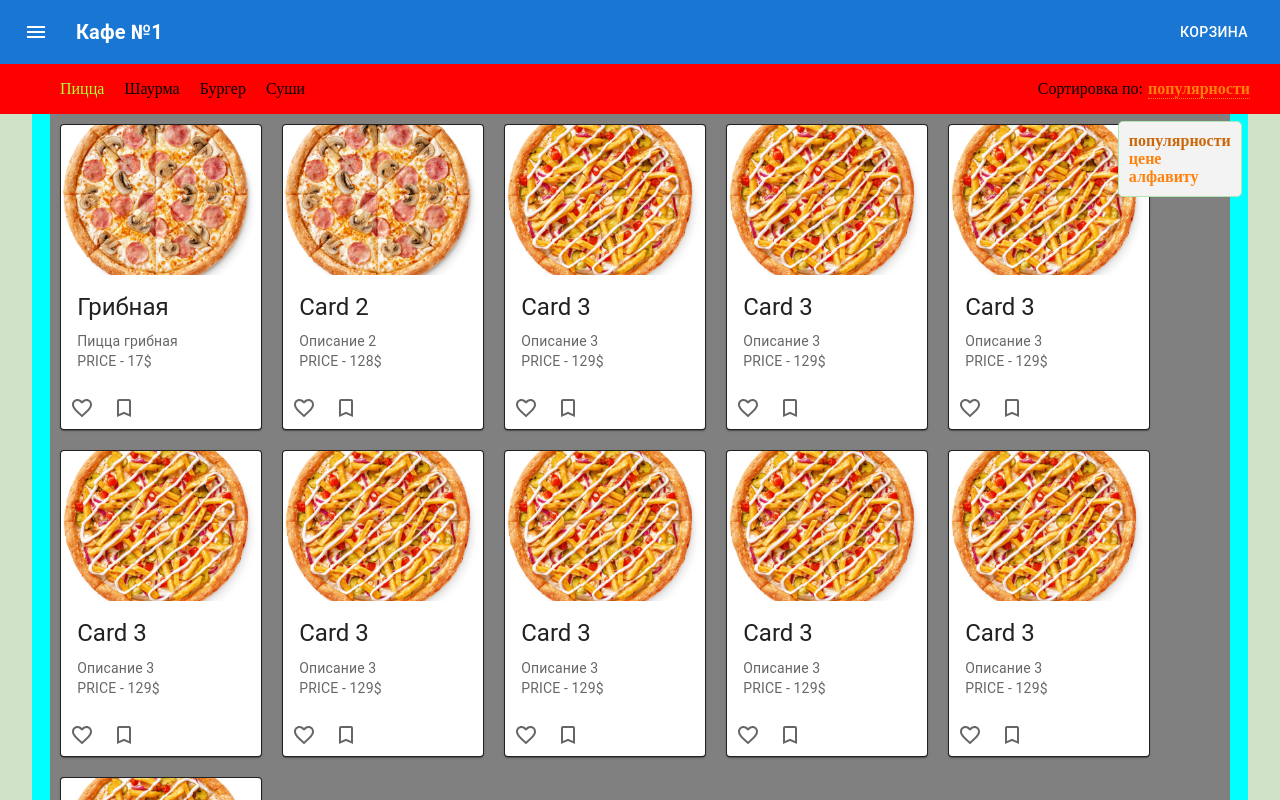
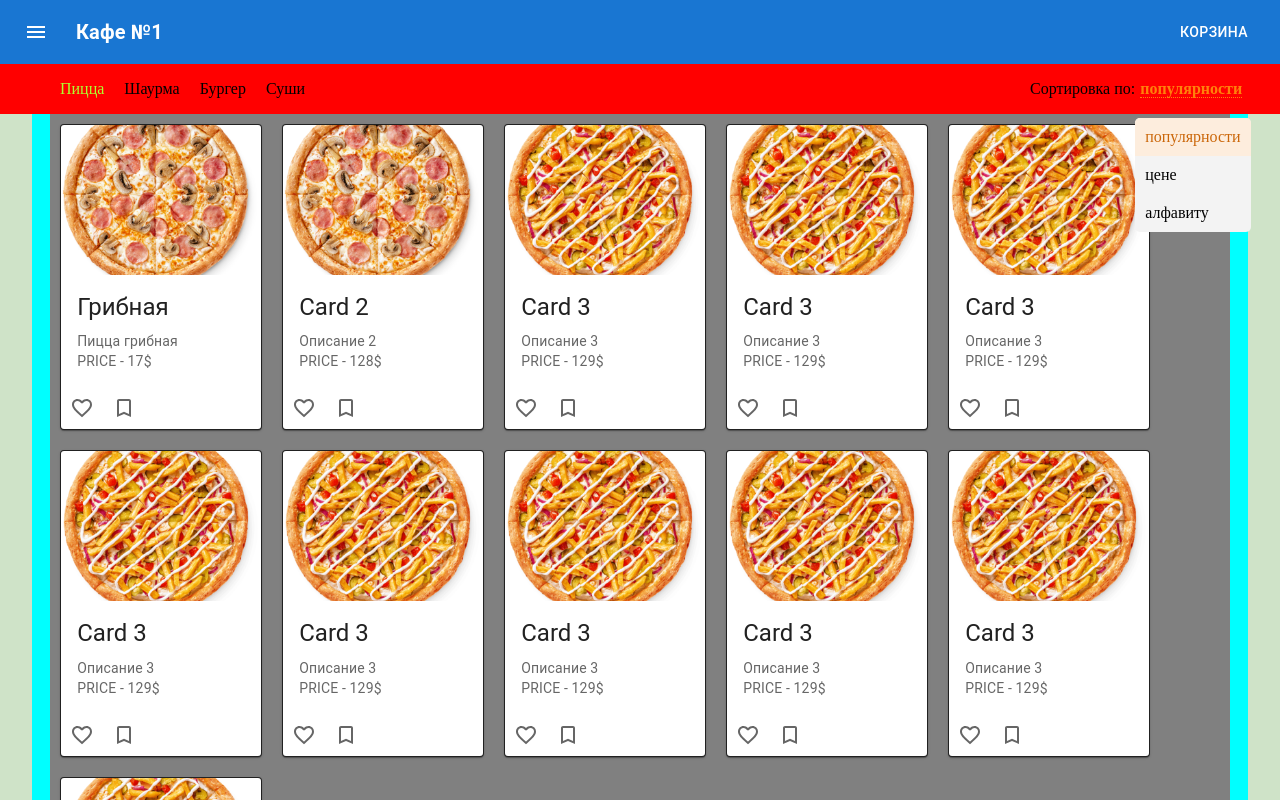
Before and after one commit to inevadim/ineproject, a React (Create React App) app: page / in a window 1280 px wide. Both pictures are taken after a click on the element "популярности". Shown: the top 800 px of the page. Built offline with nearby package versions, Linux system fonts and the light colour scheme.

Commit message:
edit syle position sort, move logic sort in PopupSort

```diff
--- a/src/components/header/menu/Menu.jsx
+++ b/src/components/header/menu/Menu.jsx
@@ -31,8 +31,10 @@ export const Menu = () => {
         })}
       </ul>
       <div className={styles.sorting}>
-        Сортировка по: <span onClick={() => onClickVisible()}>популярности</span>
-        {isVisible && <PopupSort />}
+        Сортировка по:
+        {/* <span onClick={() => onClickVisible()}>популярности</span>
+        {isVisible && <PopupSort />} */}
+        <PopupSort />
       </div>
     </div>
   );
--- a/src/components/header/menu/Menu.module.scss
+++ b/src/components/header/menu/Menu.module.scss
@@ -13,11 +13,10 @@
         }
     }
     .sorting{
-        // background-color: yellow;
         margin-right: 30px;
         display: flex;
         align-items: center;
-
+        width: 220px;
         span{
             color: rgb(255, 129, 11);
             font-weight: 800;
--- a/src/components/header/menu/popupSort/PopupSort.jsx
+++ b/src/components/header/menu/popupSort/PopupSort.jsx
@@ -4,13 +4,24 @@ import styles from './PopupSort.module.scss';
 export const PopupSort = () => {
   const articleSort = ['популярности', 'цене', 'алфавиту'];
   const [selectSort, setSelectSort] = useState(0);
+  const [isVisible, setIsVisible] = useState(false);
+  const activeSelectSort = i => {
+    setSelectSort(i);
+    setIsVisible(false);
+  };
+  const onClickVisible = () => {
+    setIsVisible(!isVisible);
+  };
   return (
+    <div>
+      <span onClick={() => onClickVisible()}>{articleSort[selectSort]}</span>
+      {isVisible && (
         <div className={styles.popupSort}>
           <ul>
             {articleSort.map((value, i) => {
               return (
                 <li
-              onClick={() => setSelectSort(i)}
+                  onClick={() => activeSelectSort(i)}
                   className={selectSort === i ? styles.active : ''}
                   key={value}>
                   {value}
@@ -19,5 +30,7 @@ export const PopupSort = () => {
             })}
           </ul>
         </div>
+      )}
+    </div>
   );
 };
--- a/src/components/header/menu/popupSort/PopupSort.module.scss
+++ b/src/components/header/menu/popupSort/PopupSort.module.scss
@@ -1,15 +1,11 @@
 .popupSort{
     background-color: rgb(243, 243, 243);
     position: absolute;
-    margin-top: 140px;
-    margin-left: 80px;
+    margin-top: 20px;
     z-index: 999;
     overflow: hidden;
     border-radius: 5px;
-    border: 1px solid;
-    border-color: rgb(177, 230, 178);
-    color:rgb(255, 129, 11);
-    font-weight: 800;
+    font-weight: 500;
 
     ul{
         display: flex;
@@ -17,17 +13,21 @@
         align-items: center;
         margin: 0 auto;
         padding-left: 0px;
-        padding: 10px;
+        padding: 0px;
+
+
         .active{
             color: rgb(203, 103, 10);
+            background-color: rgb(253, 237, 221);
         }
+
         li{
             width: 100%;
             margin: 0 auto;
+            padding: 10px;
             &:hover{
                 color: rgb(203, 103, 10);
             }
-
         }
     }
 }
```
Lines whose indentation alone changed are shown as unchanged.
